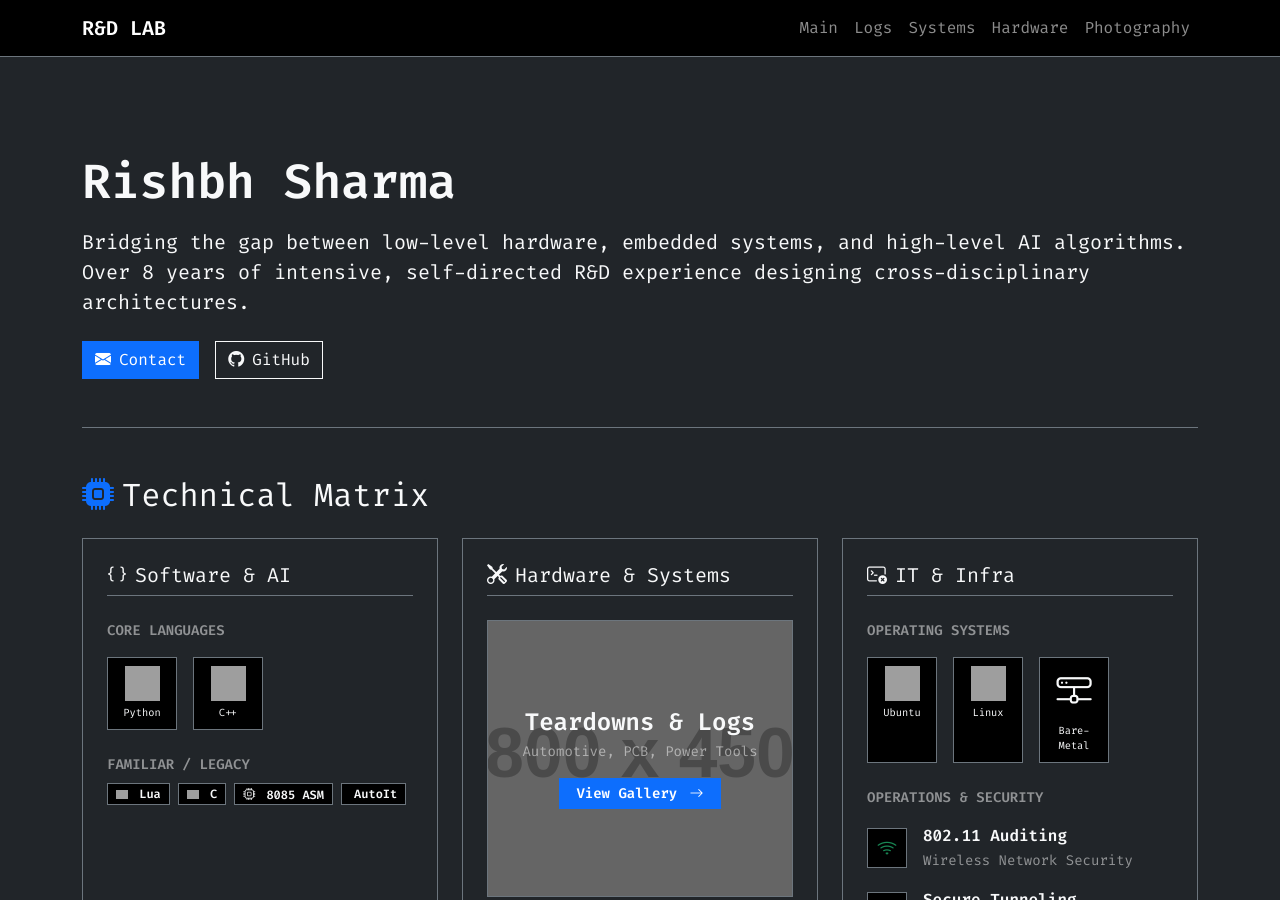
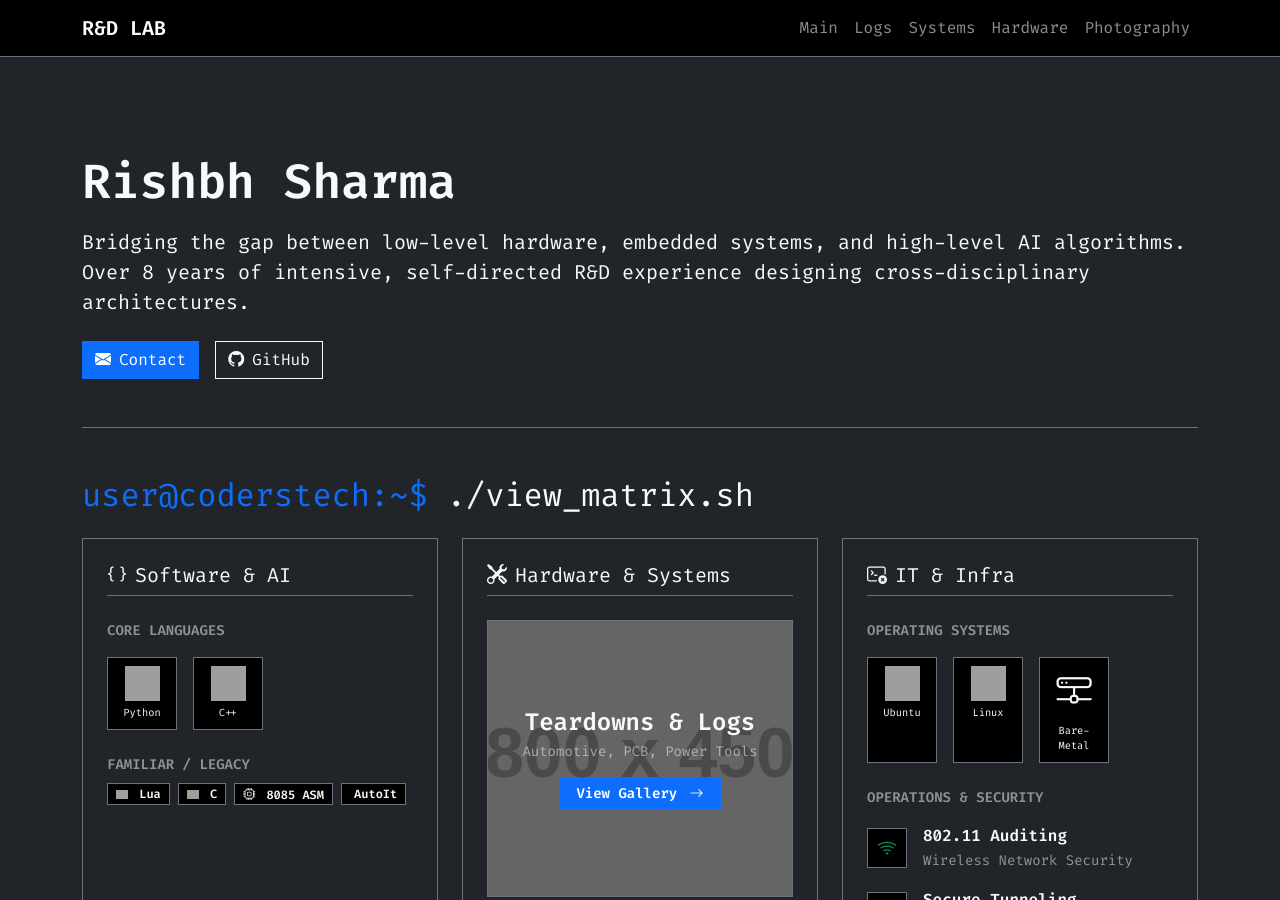
Before and after one commit to CodeRSTech/coderstech.github.io, a Jekyll site: the page built from index.md, in a window 1280 px wide and 900 px high. Built offline with Jekyll 4.4.1, drawn with Linux system fonts in a browser that asks for light colours; grey boxes are pictures that could not be loaded.

Commit message:
Incorporated new heading style for linux-terminal like theme

```diff
--- a/_includes/skill_mat.html
+++ b/_includes/skill_mat.html
@@ -1,5 +1,8 @@
 <div class="py-5 border-bottom border-secondary">
+  <!-- old code below (replaced with new code)
   <h2 class="mb-4 text-light"><i class="bi bi-cpu-fill me-2 text-primary"></i>Technical Matrix</h2>
+  -->
+  <h2 class="mb-4 text-light"><span class="text-primary">user@coderstech:~$</span> ./view_matrix.sh</h2>
   <div class="row g-4 align-items-stretch">
     <!-- COLUMN 1: Software & AI -->
     <div class="col-lg-4 col-md-12">
```
